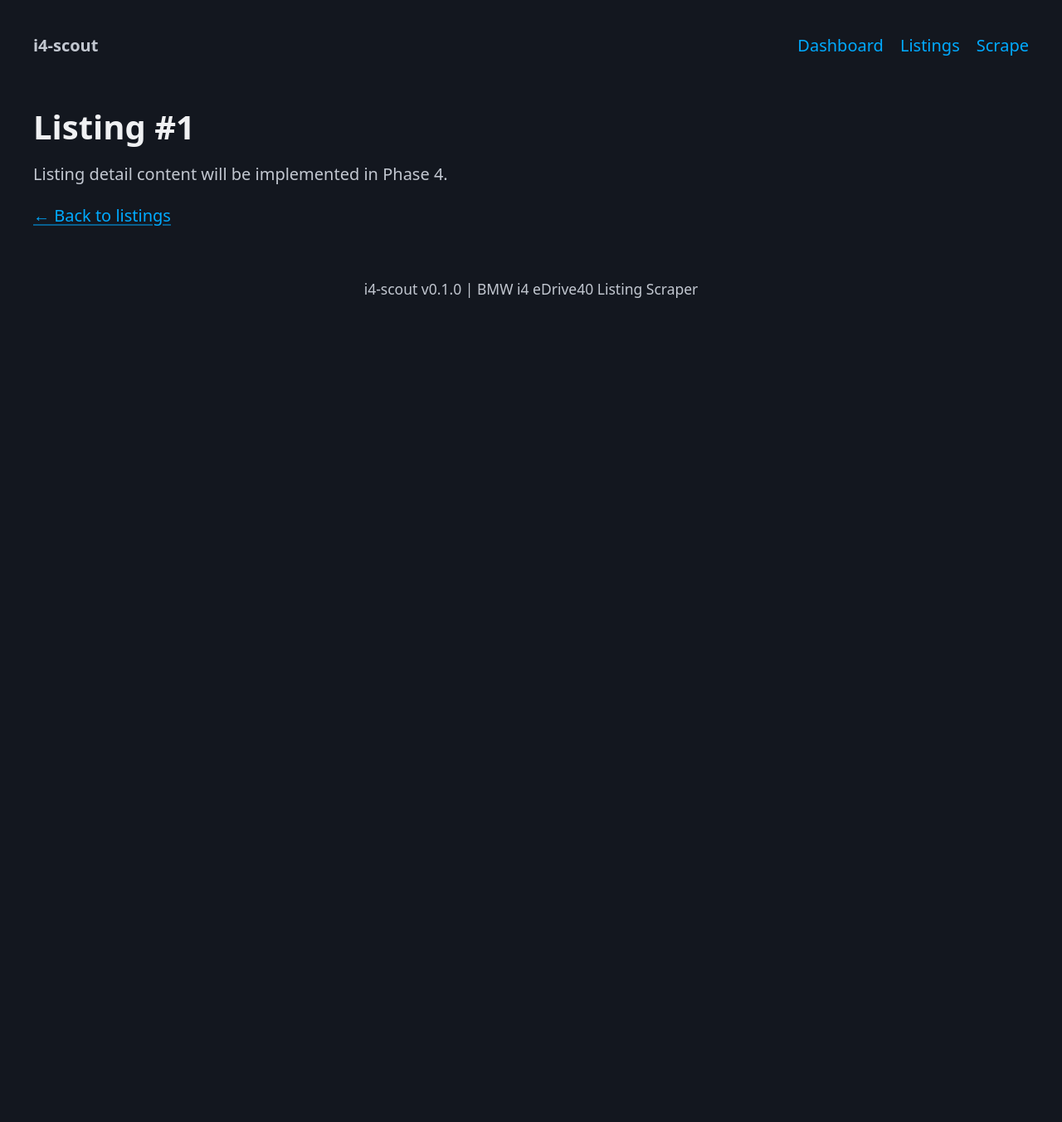
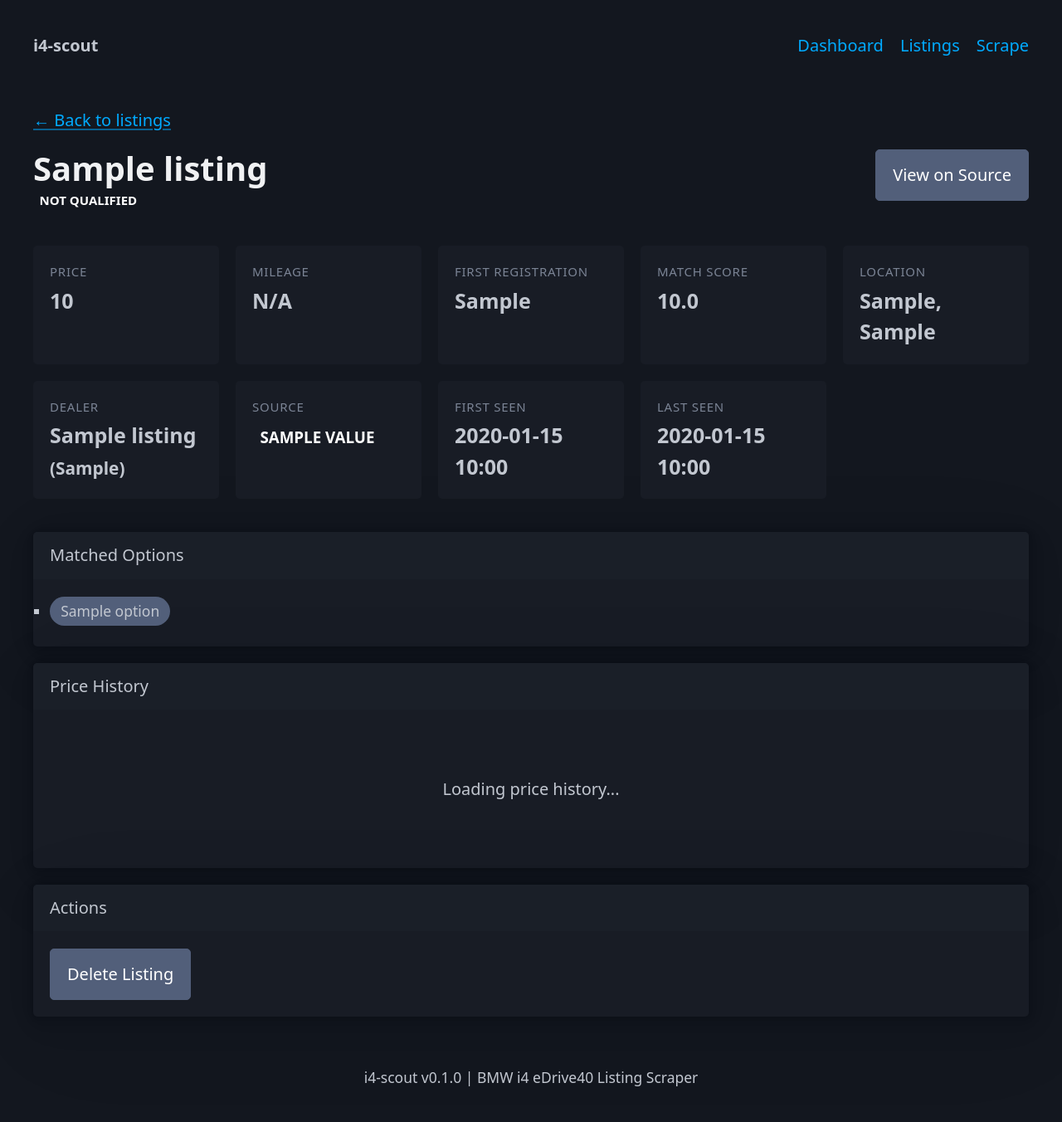
Before and after one commit to aaearon/i4-scout, a Python web app: template src/i4_scout/api/templates/pages/listing_detail.html in a window 1280 px wide. Shown: the whole page at 83% size. Before the commit the page ends 359 px from the top, so only its background shows below. Run offline with Jinja, Linux system fonts and the light colour scheme; the template is opened without the code that fills it: most values are stand-ins (such as "Sample title", 1, 10 or a date in 2020).

Commit message:
feat(web): add listing detail view with price history (Phase 4)
- Full listing detail page with all fields
- Price history table with change indicators
- Matched options display
- Delete button with confirmation
- External link to source
- HTMX lazy-loading for price history

```diff
--- a/src/i4_scout/api/routes/web.py
+++ b/src/i4_scout/api/routes/web.py
@@ -2,7 +2,7 @@
 
 from fastapi import APIRouter, Query, Request
 
-from i4_scout.api.dependencies import TemplatesDep
+from i4_scout.api.dependencies import ListingServiceDep, TemplatesDep
 
 router = APIRouter()
 
@@ -60,13 +60,15 @@ async def listings_page(
 async def listing_detail_page(
     request: Request,
     listing_id: int,
+    service: ListingServiceDep,
     templates: TemplatesDep,
 ):
     """Render the listing detail page."""
+    listing = service.get_listing(listing_id)
     return templates.TemplateResponse(
         request=request,
         name="pages/listing_detail.html",
-        context={"listing_id": listing_id},
+        context={"listing": listing},
     )
 
 
--- a/src/i4_scout/api/templates/components/listing_card.html
+++ b/src/i4_scout/api/templates/components/listing_card.html
@@ -32,6 +32,6 @@
         </div>
     </div>
     <footer>
-        <small>{{ listing.source.value if listing.source else '' }} | First seen: {{ listing.first_seen.strftime('%Y-%m-%d') if listing.first_seen else '--' }}</small>
+        <small>{{ listing.source.value if listing.source else '' }} | First seen: {{ listing.first_seen_at.strftime('%Y-%m-%d') if listing.first_seen_at else '--' }}</small>
     </footer>
 </article>
--- a/src/i4_scout/api/templates/components/listing_row.html
+++ b/src/i4_scout/api/templates/components/listing_row.html
@@ -36,5 +36,5 @@
     <td>
         <span class="badge badge-source">{{ listing.source.value if listing.source else '' }}</span>
     </td>
-    <td>{{ listing.first_seen.strftime('%Y-%m-%d') if listing.first_seen else '--' }}</td>
+    <td>{{ listing.first_seen_at.strftime('%Y-%m-%d') if listing.first_seen_at else '--' }}</td>
 </tr>
--- a/src/i4_scout/api/templates/pages/listing_detail.html
+++ b/src/i4_scout/api/templates/pages/listing_detail.html
@@ -1,9 +1,17 @@
 {% extends "base.html" %}
 
-{% block title %}Listing #{{ listing_id }} - i4-scout{% endblock %}
+{% block title %}{% if listing %}{{ listing.title }} - i4-scout{% else %}Listing Not Found - i4-scout{% endif %}{% endblock %}
 
 {% block content %}
-<h1>Listing #{{ listing_id }}</h1>
-<p>Listing detail content will be implemented in Phase 4.</p>
 <p><a href="/listings">&larr; Back to listings</a></p>
+
+{% if listing %}
+{% include "partials/listing_detail_content.html" %}
+{% else %}
+<div class="empty-state">
+    <h2>Listing Not Found</h2>
+    <p>The listing you're looking for does not exist or has been deleted.</p>
+    <p><a href="/listings">Go back to listings</a></p>
+</div>
+{% endif %}
 {% endblock %}
--- /dev/null
+++ b/src/i4_scout/api/templates/partials/listing_detail_content.html
@@ -0,0 +1,123 @@
+<div class="detail-header">
+    <div>
+        <h1>{{ listing.title }}</h1>
+        {% if listing.is_qualified %}
+        <span class="badge badge-qualified">Qualified</span>
+        {% else %}
+        <span class="badge badge-not-qualified">Not Qualified</span>
+        {% endif %}
+    </div>
+    <div>
+        <a href="{{ listing.url }}" target="_blank" rel="noopener noreferrer">
+            <button class="secondary">View on Source</button>
+        </a>
+    </div>
+</div>
+
+<div class="detail-grid">
+    <div class="detail-item">
+        <div class="label">Price</div>
+        <div class="value">
+            {% if listing.price %}
+                {{ "{:,.0f}".format(listing.price) }}
+            {% else %}
+                N/A
+            {% endif %}
+        </div>
+    </div>
+    <div class="detail-item">
+        <div class="label">Mileage</div>
+        <div class="value">
+            {% if listing.mileage_km %}
+                {{ "{:,.0f}".format(listing.mileage_km) }} km
+            {% else %}
+                N/A
+            {% endif %}
+        </div>
+    </div>
+    <div class="detail-item">
+        <div class="label">First Registration</div>
+        <div class="value">{{ listing.first_registration or 'N/A' }}</div>
+    </div>
+    <div class="detail-item">
+        <div class="label">Match Score</div>
+        <div class="value">
+            {% if listing.match_score is not none %}
+                {{ "{:.1f}".format(listing.match_score) }}
+            {% else %}
+                --
+            {% endif %}
+        </div>
+    </div>
+    <div class="detail-item">
+        <div class="label">Location</div>
+        <div class="value">
+            {{ listing.location_city or '--' }}{% if listing.location_country %}, {{ listing.location_country }}{% endif %}
+        </div>
+    </div>
+    <div class="detail-item">
+        <div class="label">Dealer</div>
+        <div class="value">
+            {{ listing.dealer_name or '--' }}
+            {% if listing.dealer_type %}<br><small>({{ listing.dealer_type }})</small>{% endif %}
+        </div>
+    </div>
+    <div class="detail-item">
+        <div class="label">Source</div>
+        <div class="value">
+            <span class="badge badge-source">{{ listing.source.value if listing.source else '--' }}</span>
+        </div>
+    </div>
+    <div class="detail-item">
+        <div class="label">First Seen</div>
+        <div class="value">{{ listing.first_seen_at.strftime('%Y-%m-%d %H:%M') if listing.first_seen_at else '--' }}</div>
+    </div>
+    <div class="detail-item">
+        <div class="label">Last Seen</div>
+        <div class="value">{{ listing.last_seen_at.strftime('%Y-%m-%d %H:%M') if listing.last_seen_at else '--' }}</div>
+    </div>
+</div>
+
+{% if listing.matched_options %}
+<article>
+    <header>Matched Options</header>
+    <ul class="options-list">
+        {% for option in listing.matched_options %}
+        <li>{{ option }}</li>
+        {% endfor %}
+    </ul>
+</article>
+{% endif %}
+
+<!-- Price History -->
+<article>
+    <header>
+        Price History
+        <span id="price-indicator" class="htmx-indicator"><span class="spinner"></span></span>
+    </header>
+    <div
+        id="price-history"
+        hx-get="/partials/listing/{{ listing.id }}/price-chart"
+        hx-trigger="load"
+        hx-swap="innerHTML"
+        hx-indicator="#price-indicator"
+    >
+        <div class="empty-state">
+            <p>Loading price history...</p>
+        </div>
+    </div>
+</article>
+
+<!-- Delete Button -->
+<article>
+    <header>Actions</header>
+    <button
+        class="secondary"
+        hx-delete="/api/listings/{{ listing.id }}"
+        hx-confirm="Are you sure you want to delete this listing?"
+        hx-target="body"
+        hx-on::after-request="if(event.detail.successful) window.location.href='/listings';"
+    >
+        Delete Listing
+    </button>
+</article>
```
Also changed, not shown: src/i4_scout/api/routes/partials.py (+35 -0 lines), src/i4_scout/api/templates/components/price_chart.html (added, +40 -0 lines).
